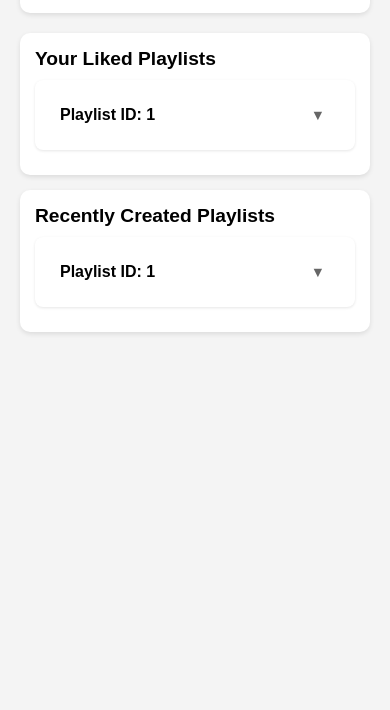
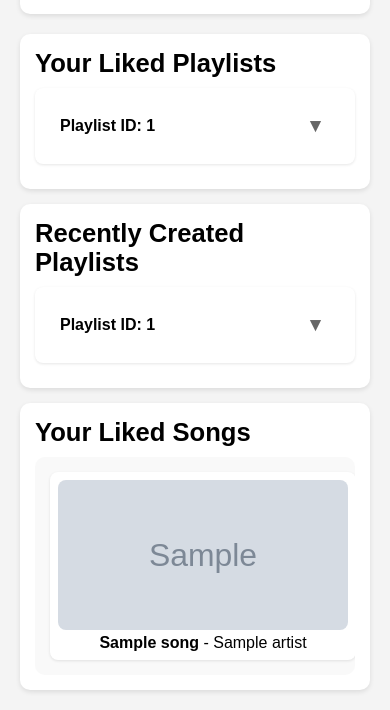
Before and after one commit to kavish54/BeatBliss, a Django app: template profileApp/templates/profileApp/profile-page.html in a window 390 px wide. Shown: the part 156-866 px from the top of the page. Before the commit the page ends 490 px from the top, so only its background shows below. Run offline with Django 5.2, Linux system fonts and the light colour scheme; the template is opened without the code that fills it: most values are stand-ins (such as "Sample title", 1, 10 or a date in 2020); grey boxes marked "Sample" are stand-in pictures.

Commit message:
Added liked songs section in profile

```diff
--- a/profileApp/static/profileApp/profile-page.css
+++ b/profileApp/static/profileApp/profile-page.css
@@ -126,132 +126,77 @@ h3 {
     background: #f9f9f9;
 }
 
-/* Make Liked Songs section scrollable */
-.liked {
-    max-height: 200px;
-    overflow-y: auto;
+/* Liked Songs Section */
+.liked-songs-container {
+    display: flex;
+    flex-wrap: wrap; /* Allows wrapping into multiple rows */
+    gap: 15px;
     padding: 10px;
+    max-height: 400px; /* Makes it vertically scrollable */
+    overflow-y: auto; /* Enables vertical scrolling */
+    justify-content: flex-start;
+    background: #f9f9f9;
     border-radius: 10px;
+    padding: 15px;
+}
+
+/* Individual Liked Song */
+.liked-song {
+    flex: 0 0 calc(16.66% - 15px); /* 6 songs per row (100% / 6) */
+    max-width: calc(16.66% - 30px);
+    text-align: center;
+    padding: 8px;
+    background: white;
+    border-radius: 8px;
+    box-shadow: 0px 1px 3px rgba(0, 0, 0, 0.1);
+}
+
+/* Song Image */
+.liked-song img {
+    width: 100%;
+    height: 150px;
+    object-fit: cover;
+    border-radius: 8px;
+}
+
+/* Clearfix for new rows */
+.clear {
+    flex-basis: 100%;
+    height: 0;
+}
+
+/* Scrollbar Styling */
+.liked-songs-container::-webkit-scrollbar {
+    width: 8px;
+}
+
+.liked-songs-container::-webkit-scrollbar-thumb {
+    background: #ccc;
+    border-radius: 5px;
+}
+
+.liked-songs-container::-webkit-scrollbar-track {
     background: #f9f9f9;
 }
 
-.liked div {
-    background: white;
-    padding: 8px;
-    margin: 5px 0;
-    border-radius: 5px;
-}
-
 /* Responsive Design */
-@media (max-width: 1200px) {
-    body {
-        font-size: 1rem;
-    }
-
-    .profile-info h2 {
-        font-size: 1.6rem;
-    }
-
-    .profile-info p {
-        font-size: 1.1rem;
-    }
-
-    .song-header {
-        font-size: 1.2rem;
-    }
-
-    .toggle-icon {
-        font-size: 1.1rem;
-    }
-
-    .recommendations {
-        font-size: 1.1rem;
-    }
-
-    .scrollable,
-    .liked {
-        font-size: 1.1rem;
+@media (max-width: 1024px) {
+    .liked-song {
+        flex: 0 0 calc(33.33% - 15px); /* 3 songs per row for tablets */
+        max-width: calc(33.33% - 30px);
     }
 }
 
 @media (max-width: 768px) {
-    .profile-container {
-        flex-direction: column;
-        align-items: center;
-        text-align: center;
-    }
-
-    .profile-photo {
-        width: 100px;
-        height: 100px;
-    }
-
-    .profile-info h2 {
-        font-size: 1.5rem;
-    }
-
-    .profile-info p {
-        font-size: 1rem;
-    }
-
-    h3 {
-        font-size: 1.4rem;
-    }
-
-    .song-header {
-        font-size: 1.1rem;
-    }
-
-    .toggle-icon {
-        font-size: 1rem;
-    }
-
-    .recommendations {
-        font-size: 1rem;
-    }
-
-    .scrollable,
-    .liked {
-        font-size: 1rem;
+    .liked-song {
+        flex: 0 0 calc(50% - 15px); /* 2 songs per row for smaller screens */
+        max-width: calc(50% - 30px);
     }
 }
 
 @media (max-width: 480px) {
-    body {
-        font-size: 0.9rem;
-    }
-
-    .profile-photo {
-        width: 90px;
-        height: 90px;
-    }
-
-    .profile-info h2 {
-        font-size: 1.3rem;
-    }
-
-    .profile-info p {
-        font-size: 1rem;
-    }
-
-    h3 {
-        font-size: 1.2rem;
-    }
-
-    .song-header {
-        font-size: 1rem;
-    }
-
-    .toggle-icon {
-        font-size: 0.9rem;
-    }
-
-    .recommendations {
-        font-size: 0.9rem;
-    }
-
-    .scrollable,
-    .liked {
-        font-size: 0.9rem;
+    .liked-song {
+        flex: 0 0 100%; /* 1 song per row for mobile */
+        max-width: 100%;
     }
 }
--- a/profileApp/templates/profileApp/profile-page.html
+++ b/profileApp/templates/profileApp/profile-page.html
@@ -81,5 +81,45 @@
         });
     </script>
 
+    {% comment %} <div class="section">
+        <h3>Your Liked Songs</h3>
+        {% if liked_songs %}
+            <div class="liked-songs-container">
+                {% for song_id, song in liked_songs.items %}
+                    <div class="liked-song">
+                        <img src="{{ song.image_url }}" alt="Song Cover" class="song-img">
+                        <div>
+                            <strong>{{ song.title }}</strong> - {{ song.artist }}<br>
+                        </div>
+                    </div>
+                {% endfor %}
+            </div>
+        {% else %}
+            <p>No liked songs found.</p>
+        {% endif %}
+    </div> {% endcomment %}
+    <!-- Liked Songs Section -->
+<div class="section">
+    <h3>Your Liked Songs</h3>
+    {% if liked_songs %}
+        <div class="liked-songs-container">
+            {% for song_id, song in liked_songs.items %}
+                <div class="liked-song">
+                    <img src="{{ song.image_url }}" alt="Song Cover" class="song-img">
+                    <div>
+                        <strong>{{ song.title }}</strong> - {{ song.artist }}<br>
+                    </div>
+                </div>
+                {% if forloop.counter|divisibleby:6 %}
+                    <div class="clear"></div> <!-- Ensures a new row starts after every 6 songs -->
+                {% endif %}
+            {% endfor %}
+        </div>
+    {% else %}
+        <p>No liked songs found.</p>
+    {% endif %}
+</div>
+
+
 </body>
 </html>
```
Also changed, not shown: profileApp/views.py (+23 -3 lines).
